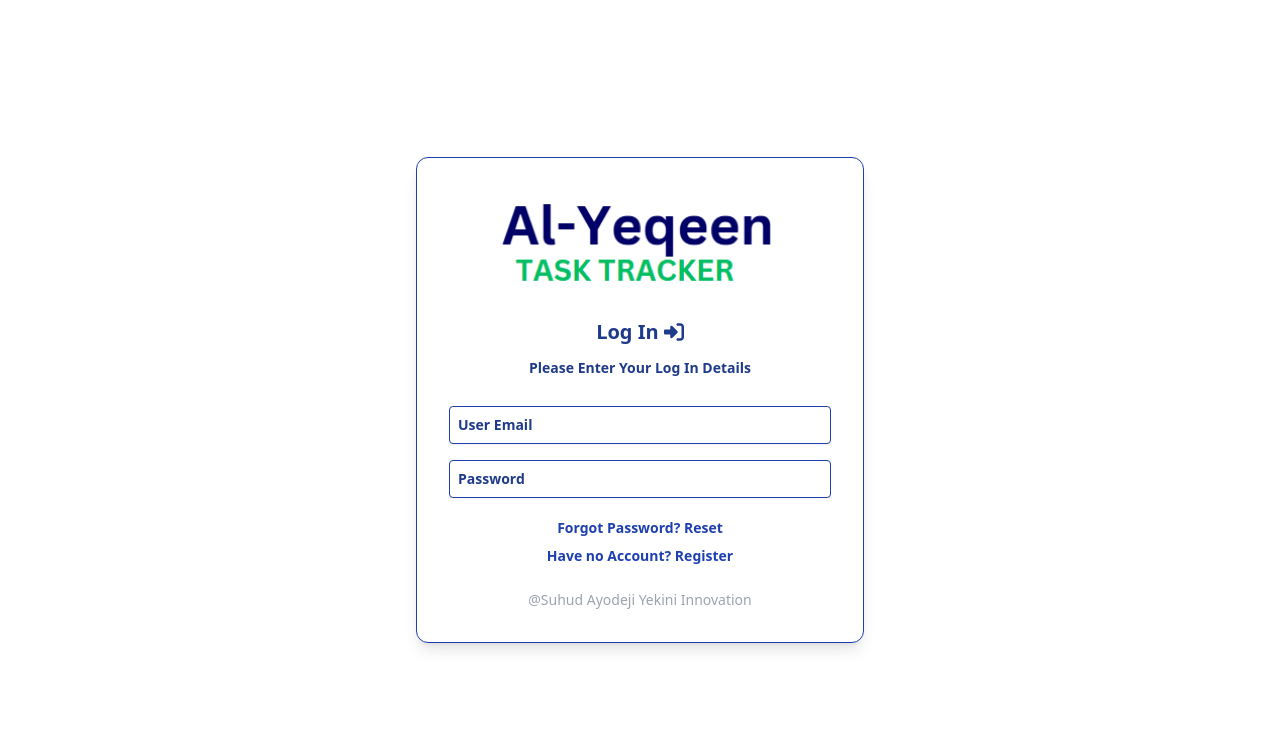
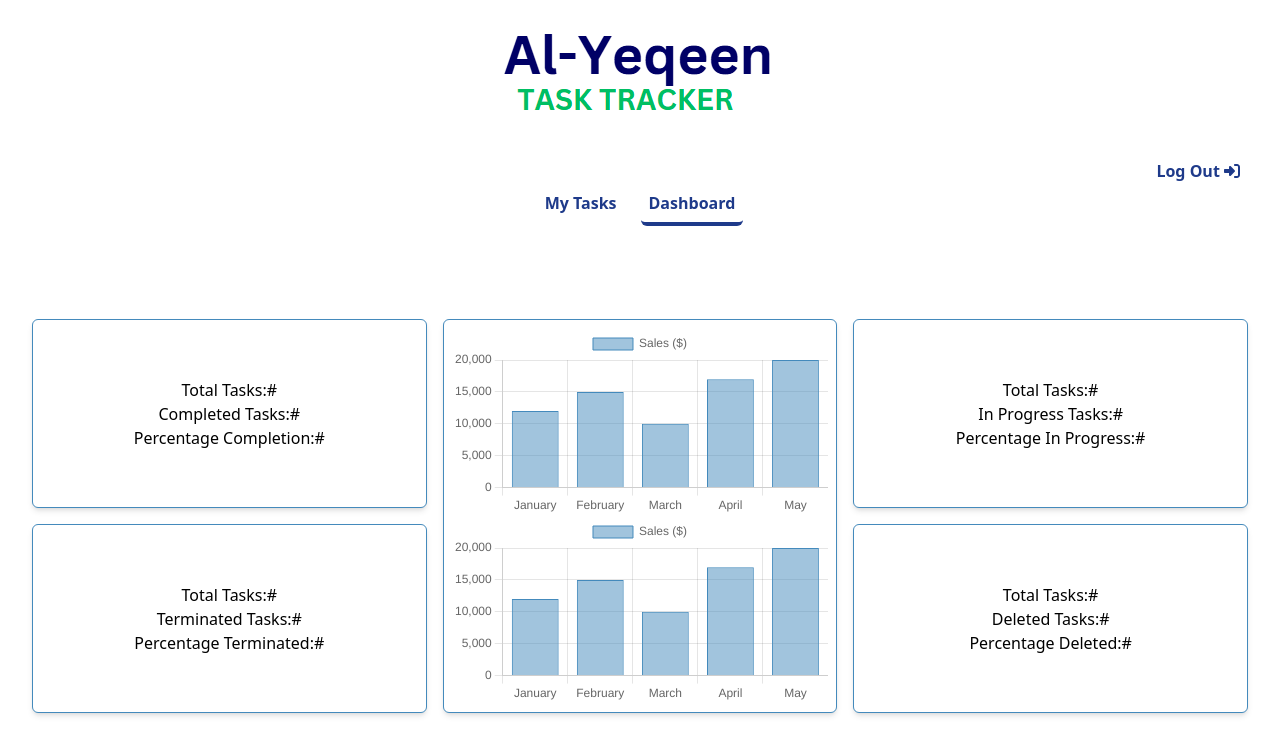
Before and after one commit to SuhudAlyeqeenDotGithub/Al-Yeqeen-Task-Tracker-App, a React (Vite) app in the folder FrontEnd/: page /alyeqeenTaskTracker/dashboard in a window 1280 px wide. Before the commit this address led to /login. Shown: the top 754 px of the page. Built offline with nearby package versions, Linux system fonts and the light colour scheme; sample sign-in values are in the browser's storage.

Commit message:
Fixed a bug in fetching the latest user token to get their tasks

```diff
--- a/FrontEnd/src/components/Header.jsx
+++ b/FrontEnd/src/components/Header.jsx
@@ -1,12 +1,31 @@
 import ToDoLogo from "./ToDoLogo";
 import Navigation from "./Navigation";
+import { useNavigate } from "react-router-dom";
 import { FontAwesomeIcon } from "@fortawesome/react-fontawesome";
 import { faSignInAlt } from "@fortawesome/free-solid-svg-icons";
 import { Link } from "react-router-dom";
+import { getDataFromLocalStorage } from "../reduxFeatures/taskState/taskLinkToBackend";
+import { useDispatch } from "react-redux";
+import { resetUser } from "../reduxFeatures/authenticationState/authSlice";
+import { resetTasks } from "../reduxFeatures/taskState/taskSlice";
 
 function Header() {
-  const linkClass =
-    "text-blue-900 font-semibold hover:bg-blue-800 p-2 rounded-md hover:text-white";
+  const linkClass = "text-blue-900 font-semibold hover:bg-blue-800 p-2 rounded-md hover:text-white";
+
+  const navigate = useNavigate();
+  const dispatch = useDispatch();
+
+  const handleLogout = () => {
+    const currentUser = getDataFromLocalStorage("user");
+    const tasks = getDataFromLocalStorage("tasks");
+    if (currentUser && currentUser.userToken && currentUser.userId && tasks) {
+      localStorage.removeItem("user");
+      localStorage.removeItem("tasks");
+      dispatch(resetUser());
+      dispatch(resetTasks());
+      navigate("/login");
+    }
+  };
 
   return (
     <header className="sticky top-0 bg-white pb-8">
@@ -17,9 +36,9 @@ function Header() {
       <div className="pr-8">
         <ul className="flex justify-end">
           <li>
-            <Link to="/login" className={linkClass}>
+            <button title="Logout" onClick={handleLogout} className={linkClass}>
               Log Out <FontAwesomeIcon icon={faSignInAlt} size="1x" />
-            </Link>
+            </button>
           </li>
         </ul>
       </div>
--- a/FrontEnd/src/pages/LoginPage.jsx
+++ b/FrontEnd/src/pages/LoginPage.jsx
@@ -7,7 +7,7 @@ import { Link } from "react-router-dom";
 import { faSignInAlt } from "@fortawesome/free-solid-svg-icons";
 import { FontAwesomeIcon } from "@fortawesome/react-fontawesome";
 import { useNavigate } from "react-router-dom";
-import { reset } from "../reduxFeatures/authenticationState/authSlice";
+import { resetUser } from "../reduxFeatures/authenticationState/authSlice";
 import { loginUser } from "../reduxFeatures/authenticationState/authThunks";
 import { useSelector, useDispatch } from "react-redux";
 import { getDataFromLocalStorage } from "../reduxFeatures/taskState/taskLinkToBackend";
@@ -57,13 +57,13 @@ const LoginPage = () => {
       return;
     }
 
-    dispatch(reset());
+    dispatch(resetUser());
     setIncorrectPassword(false);
     setNotRegistedEmail(false);
 
     try {
-      dispatch(loginUser(formData));
-      navigate("/alyeqeenTaskTracker/mytasks");
+      const user = await dispatch(loginUser(formData)).unwrap();
+      if(user) {navigate("/alyeqeenTaskTracker/mytasks")};
     } catch (error) {
       // console.error("Login failed:", error);
     }
--- a/FrontEnd/src/pages/ProtectRoute.jsx
+++ b/FrontEnd/src/pages/ProtectRoute.jsx
@@ -2,14 +2,16 @@ import { Navigate } from "react-router-dom";
 import { getDataFromLocalStorage } from "../reduxFeatures/taskState/taskLinkToBackend";
 
 function ProtectRoute({ children }) {
-  const token = getDataFromLocalStorage("user")?.userToken;
+  const user = getDataFromLocalStorage("user")
+  const token = user ? user.userToken : null
 
-  return <>{token ? children : <Navigate to="/login" />}</>;
+  return <>{token !== null ? children : <Navigate to="/login" />}</>;
 }
 
 function ProtectLoginRoute({ children }) {
-  const currentUser = getDataFromLocalStorage("user");
-  return <>{currentUser && currentUser.userToken && currentUser.userId ? <Navigate to="/alyeqeenTaskTracker/mytasks" /> : children}</>;
+  const user = getDataFromLocalStorage("user")
+  const token = user ? user.userToken : null
+  return <>{token !== null ? <Navigate to="/alyeqeenTaskTracker/mytasks" /> : children}</>;
 }
 
 export { ProtectRoute, ProtectLoginRoute };
--- a/FrontEnd/src/pages/SignUpPage.jsx
+++ b/FrontEnd/src/pages/SignUpPage.jsx
@@ -7,7 +7,7 @@ import { Link } from "react-router-dom";
 import { faUserAlt } from "@fortawesome/free-solid-svg-icons";
 import { FontAwesomeIcon } from "@fortawesome/react-fontawesome";
 import { useNavigate } from "react-router-dom";
-import { reset } from "../reduxFeatures/authenticationState/authSlice";
+import { resetUser } from "../reduxFeatures/authenticationState/authSlice";
 import { registerUser } from "../reduxFeatures/authenticationState/authThunks";
 import { useSelector, useDispatch } from "react-redux";
 
@@ -17,9 +17,7 @@ const SignUpPage = () => {
   const navigate = useNavigate();
   const dispatch = useDispatch();
 
-  const { user, isLoading, isSuccess, isError, errorMessage } = useSelector(
-    (state) => state.auth
-  );
+  const { user, isLoading, isSuccess, isError, errorMessage } = useSelector((state) => state.auth);
 
   const [formData, setFormData] = useState({
     userName: "",
@@ -41,11 +39,7 @@ const SignUpPage = () => {
   const [onSubmitError, setOnSubmitError] = useState(false);
 
   useEffect(() => {
-    if (
-      userEmail.includes("@") &&
-      userEmail.includes(".") &&
-      userConfirmPassword === userPassword
-    ) {
+    if (userEmail.includes("@") && userEmail.includes(".") && userConfirmPassword === userPassword) {
       setHideSubmitBtn(false);
     } else {
       setHideSubmitBtn(true);
@@ -54,36 +48,28 @@ const SignUpPage = () => {
 
   const handleRegisterUser = async (e) => {
     e.preventDefault();
-    if (
-      !userEmail.includes("@") ||
-      !userEmail.includes(".") ||
-      userConfirmPassword !== userPassword
-    ) {
+    if (!userEmail.includes("@") || !userEmail.includes(".") || userConfirmPassword !== userPassword) {
       setOnSubmitError(true);
       return;
     }
 
-    dispatch(reset());
+    dispatch(resetUser());
 
     try {
       // Dispatch the thunk and unwrap the result
-      dispatch(registerUser(formData));
+      const user = await dispatch(registerUser(formData)).unwrap();
       navigate("/alyeqeenTaskTracker/mytasks");
     } catch (error) {
       // console.error("Registration failed:", error);
     }
   };
 
-  const validationStyling =
-    "text-red-500 font-semibold mb-5 text-center text-[12px]";
+  const validationStyling = "text-red-500 font-semibold mb-5 text-center text-[12px]";
 
   const signUpBackground = `bg  bg-cover bg-center h-screen w-full flex justify-center items-center`;
   const UserIcon = <FontAwesomeIcon icon={faUserAlt} size="1x" />;
-  const buttonStyling = `${
-    hideSubmitBtn ? "hidden" : ""
-  } bg-blue-800 text-white text-sm font-semibold px-4 py-2 rounded w-full hover:bg-blue-900`;
-  const hoverUnderline =
-    "text-sm mt-4 text-blue-900 text-center font-semibold hover:underline";
+  const buttonStyling = `${hideSubmitBtn ? "hidden" : ""} bg-blue-800 text-white text-sm font-semibold px-4 py-2 rounded w-full hover:bg-blue-900`;
+  const hoverUnderline = "text-sm mt-4 text-blue-900 text-center font-semibold hover:underline";
 
   return (
     <div className={signUpBackground}>
@@ -91,17 +77,11 @@ const SignUpPage = () => {
         <Logo logoStyling="w-30 h-28" />
 
         <div className="w-full flex flex-col mt-4 mb-2">
-          <p className="text-blue-900 text-xl font-bold mb-3 text-center">
-            Sign Up {UserIcon}
-          </p>
+          <p className="text-blue-900 text-xl font-bold mb-3 text-center">Sign Up {UserIcon}</p>
 
-          <AllPurposeLabel labelStyling="text-blue-900 font-semibold mb-5 text-center text-sm">
-            Please Enter Your Sign-Up Details
-          </AllPurposeLabel>
+          <AllPurposeLabel labelStyling="text-blue-900 font-semibold mb-5 text-center text-sm">Please Enter Your Sign-Up Details</AllPurposeLabel>
 
-          <AllPurposeLabel labelStyling={validationStyling}>
-            {onSubmitError ? "Invalid Email or Passwords" : errorMessage}
-          </AllPurposeLabel>
+          <AllPurposeLabel labelStyling={validationStyling}>{onSubmitError ? "Invalid Email or Passwords" : errorMessage}</AllPurposeLabel>
         </div>
 
         <form className="w-full space-y-4" onSubmit={handleRegisterUser}>
@@ -127,10 +107,7 @@ const SignUpPage = () => {
             />
 
             <AllPurposeLabel labelStyling={validationStyling}>
-              {(!userEmail.includes("@") || !userEmail.includes(".")) &&
-              userEmail.length > 0
-                ? "Submit Disabled: Please enter a valid email"
-                : ""}
+              {(!userEmail.includes("@") || !userEmail.includes(".")) && userEmail.length > 0 ? "Submit Disabled: Please enter a valid email" : ""}
             </AllPurposeLabel>
           </div>
 
@@ -159,10 +136,7 @@ const SignUpPage = () => {
               onchangeFunction={handleFormData}
             />
             <AllPurposeLabel labelStyling={validationStyling}>
-              {userConfirmPassword !== "" &&
-              userConfirmPassword !== userPassword
-                ? "Submit Disabled: Password are not matching"
-                : ""}
+              {userConfirmPassword !== "" && userConfirmPassword !== userPassword ? "Submit Disabled: Password are not matching" : ""}
             </AllPurposeLabel>
           </div>
 
@@ -175,9 +149,7 @@ const SignUpPage = () => {
           <Link to="/login">Have an Account Already? Log in</Link>
         </div>
         <br />
-        <p className="text-sm text-gray-400">
-          @Suhud Ayodeji Yekini Innovation
-        </p>
+        <p className="text-sm text-gray-400">@Suhud Ayodeji Yekini Innovation</p>
       </AllPurposeContainer>
     </div>
   );
--- a/FrontEnd/src/pages/TasksPage.jsx
+++ b/FrontEnd/src/pages/TasksPage.jsx
@@ -1,6 +1,6 @@
 import { useSelector, useDispatch } from "react-redux";
 import { getTasks, addTask, deleteTasks, editTask } from "../reduxFeatures/taskState/taskThunk";
-import { reset } from "../reduxFeatures/taskState/taskSlice";
+import { resetTasks } from "../reduxFeatures/taskState/taskSlice";
 import {
   setNewTaskDialogIsOpen,
   setViewTaskDialogIsOpen,
@@ -17,6 +17,7 @@ import { useState, useEffect } from "react";
 import NewTaskDialog from "../components/NewTaskDialog";
 import ViewTaskDialog from "../components/ViewTaskDialog";
 import EditTaskDialog from "../components/EditTaskDialog";
+import { useLocation } from "react-router-dom";
 import { disableScroll, formatDate, formatDateToUsStandard } from "../UtilityFunctions/UtilityFunctions";
 import DeleteTaskDialog from "../components/deleteTaskDialog";
 import AllPurposeLabel from "../components/AllPurposeLabel";
@@ -34,11 +35,14 @@ function TasksPage() {
 
   const { tasks: tasksData, isSuccess, isLoading, isError, errorMessage } = useSelector((state) => state.task);
 
+  const location = useLocation();
+
   useEffect(() => {
     try {
+      dispatch(resetTasks());
       dispatch(getTasks());
     } catch (error) {}
-  }, []);
+  }, [location]);
 
   const { userId, userName, userToken } = JSON.parse(localStorage.getItem("user"));
 
@@ -60,11 +64,13 @@ function TasksPage() {
     const updatedStatuses = [...regularCheckBoxStatus];
     updatedStatuses[index] = !updatedStatuses[index];
     setRegularCheckBoxStatus(updatedStatuses);
-
-
   };
 
-   const noTaskMessage = (<div className="flex flex-wrap justify-center ml-6"><AllPurposeLabel>Hi {userName}, You have no task. Let's start adding tasks</AllPurposeLabel></div>)
+  const noTaskMessage = (
+    <div className="flex flex-wrap justify-center ml-6 mr-6">
+      <AllPurposeLabel>Hi {userName}😊, You have no task yet. Let's start adding tasks</AllPurposeLabel>
+    </div>
+  );
   const handleSelectAllCheck = () => {
     setSelectAllCheckBoxStatus(!selectAllCheckStatus);
     setRegularCheckBoxStatus(Array(tasksData.length).fill(!selectAllCheckStatus));
@@ -135,13 +141,16 @@ function TasksPage() {
   };
 
   const tasksToDisplay = tasksData.map((rawtaskObj, index) => {
-    console.log("raw object", rawtaskObj)
+    console.log("raw object", rawtaskObj);
     const taskObj = { ...rawtaskObj, taskStartDate: formatDate(rawtaskObj.taskStartDate), taskDueDate: formatDate(rawtaskObj.taskDueDate) };
-    console.log("taskObj", taskObj)
-    const taskObjForEdit = { ...rawtaskObj, taskStartDate: formatDateToUsStandard(rawtaskObj.taskStartDate), taskDueDate: formatDateToUsStandard(rawtaskObj.taskDueDate) };
-    console.log("taskObjForEdit", taskObjForEdit)
+    console.log("taskObj", taskObj);
+    const taskObjForEdit = {
+      ...rawtaskObj,
+      taskStartDate: formatDateToUsStandard(rawtaskObj.taskStartDate),
+      taskDueDate: formatDateToUsStandard(rawtaskObj.taskDueDate),
+    };
+    console.log("taskObjForEdit", taskObjForEdit);
     const { taskName, taskStartDate, taskStartTime, taskStatus } = taskObj;
-
 
     return (
       <div
@@ -240,9 +249,7 @@ function TasksPage() {
         </button>
       </div>
 
-      <div className=" mt-4 flex flex-wrap justify-center items-center">
-        {tasksData.length < 1 ?  noTaskMessage : tasksToDisplay}
-      </div>
+      <div className=" mt-4 flex flex-wrap justify-center items-center">{tasksData.length < 1 ? noTaskMessage : tasksToDisplay}</div>
     </div>
   );
 }
--- a/FrontEnd/src/reduxFeatures/authenticationState/authSlice.js
+++ b/FrontEnd/src/reduxFeatures/authenticationState/authSlice.js
@@ -13,7 +13,7 @@ const authSlice = createSlice({
   name: "auth",
   initialState,
   reducers: {
-    reset: (state) => {
+    resetUser: (state) => {
       state.user = null;
       state.isSuccess = false;
       state.isLoading = false;
@@ -64,5 +64,5 @@ const authSlice = createSlice({
   },
 });
 
-export const { reset } = authSlice.actions;
+export const { resetUser } = authSlice.actions;
 export default authSlice.reducer;
--- a/FrontEnd/src/reduxFeatures/taskState/taskLinkToBackend.js
+++ b/FrontEnd/src/reduxFeatures/taskState/taskLinkToBackend.js
@@ -15,13 +15,18 @@ const getUpdatedTaskAndUpdateLocalStorage = (response) => {
 };
 
 const taskUri = "http://localhost:5000/api/tasks";
-const user = getDataFromLocalStorage("user");
-const token = user?.userToken;
-const header = {
-  headers: { authorization: "Bearer " + token },
+
+const getHeader = () => {
+  const user = getDataFromLocalStorage("user");
+  const token = user ? user.userToken : null;
+  const header = {
+    headers: { authorization: "Bearer " + token },
+  };
+  return header;
 };
 
 const getTasksRequest = async () => {
+  const header = getHeader();
   try {
     const response = await axios.get(taskUri, header);
     return getUpdatedTaskAndUpdateLocalStorage(response);
@@ -31,6 +36,7 @@ const getTasksRequest = async () => {
 };
 
 const addTaskRequest = async (taskToAdd) => {
+  const header = getHeader();
   try {
     const response = await axios.post(taskUri, taskToAdd, header);
     return getUpdatedTaskAndUpdateLocalStorage(response);
@@ -40,6 +46,7 @@ const addTaskRequest = async (taskToAdd) => {
 };
 
 const deleteTasksRequest = async (tasksToDelete) => {
+  const header = getHeader();
   try {
     const response = await axios.delete(taskUri, {
       ...header,
@@ -52,6 +59,7 @@ const deleteTasksRequest = async (tasksToDelete) => {
 };
 
 const editTaskRequest = async (updatedTask) => {
+  const header = getHeader();
   try {
     const response = await axios.put(taskUri, updatedTask, header);
     return getUpdatedTaskAndUpdateLocalStorage(response);
--- a/FrontEnd/src/reduxFeatures/taskState/taskSlice.js
+++ b/FrontEnd/src/reduxFeatures/taskState/taskSlice.js
@@ -1,6 +1,6 @@
 import { createSlice } from "@reduxjs/toolkit";
 import { getTasks, addTask, deleteTasks, editTask } from "./taskThunk";
-import {getDataFromLocalStorage} from "./taskLinkToBackend"
+import { getDataFromLocalStorage } from "./taskLinkToBackend";
 
 const initialState = {
   tasks: getDataFromLocalStorage("tasks")?.tasks || [],
@@ -14,7 +14,7 @@ const taskSlice = createSlice({
   name: "taskSlice",
   initialState,
   reducers: {
-    reset: (state) => {
+    resetTasks: (state) => {
       state.tasks = [];
       state.isSuccess = false;
       state.isLoading = false;
@@ -103,5 +103,5 @@ const taskSlice = createSlice({
   },
 });
 
-export const { reset } = taskSlice.actions;
+export const { resetTasks } = taskSlice.actions;
 export default taskSlice.reducer;
```
